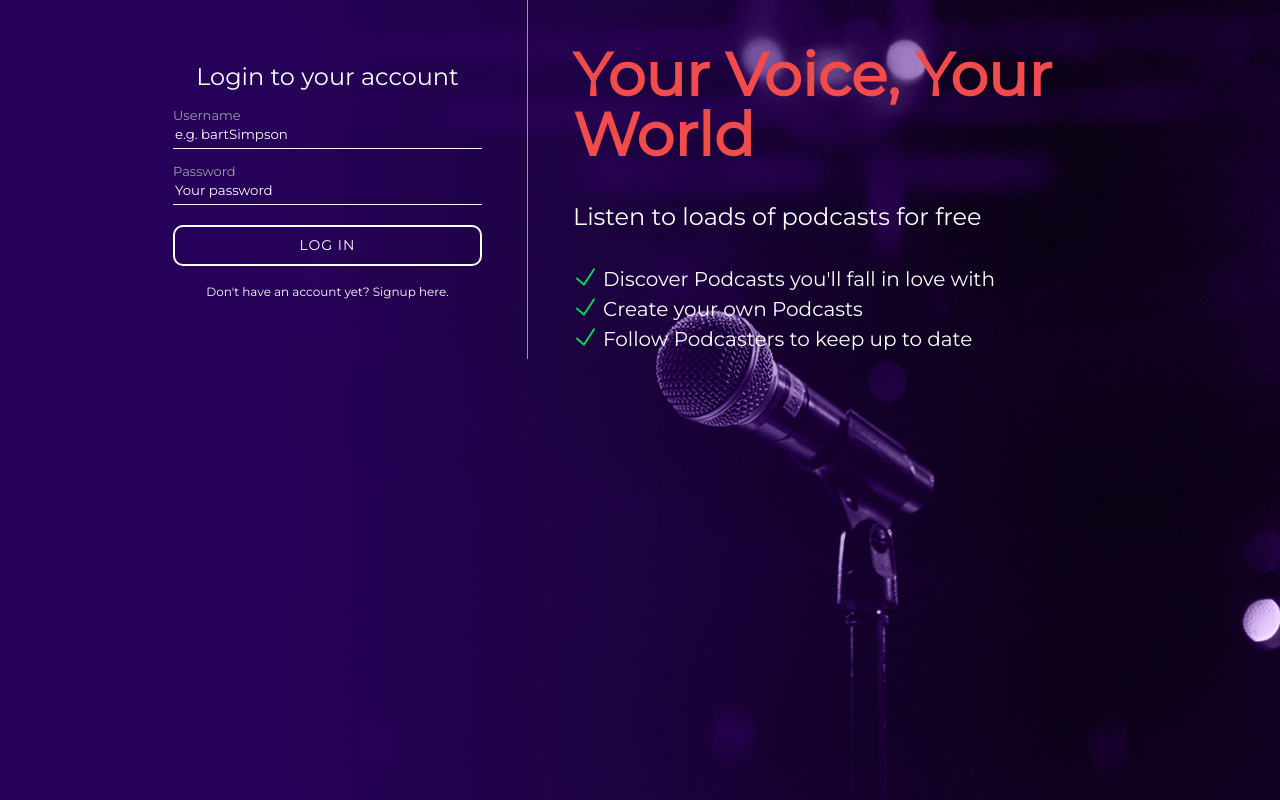
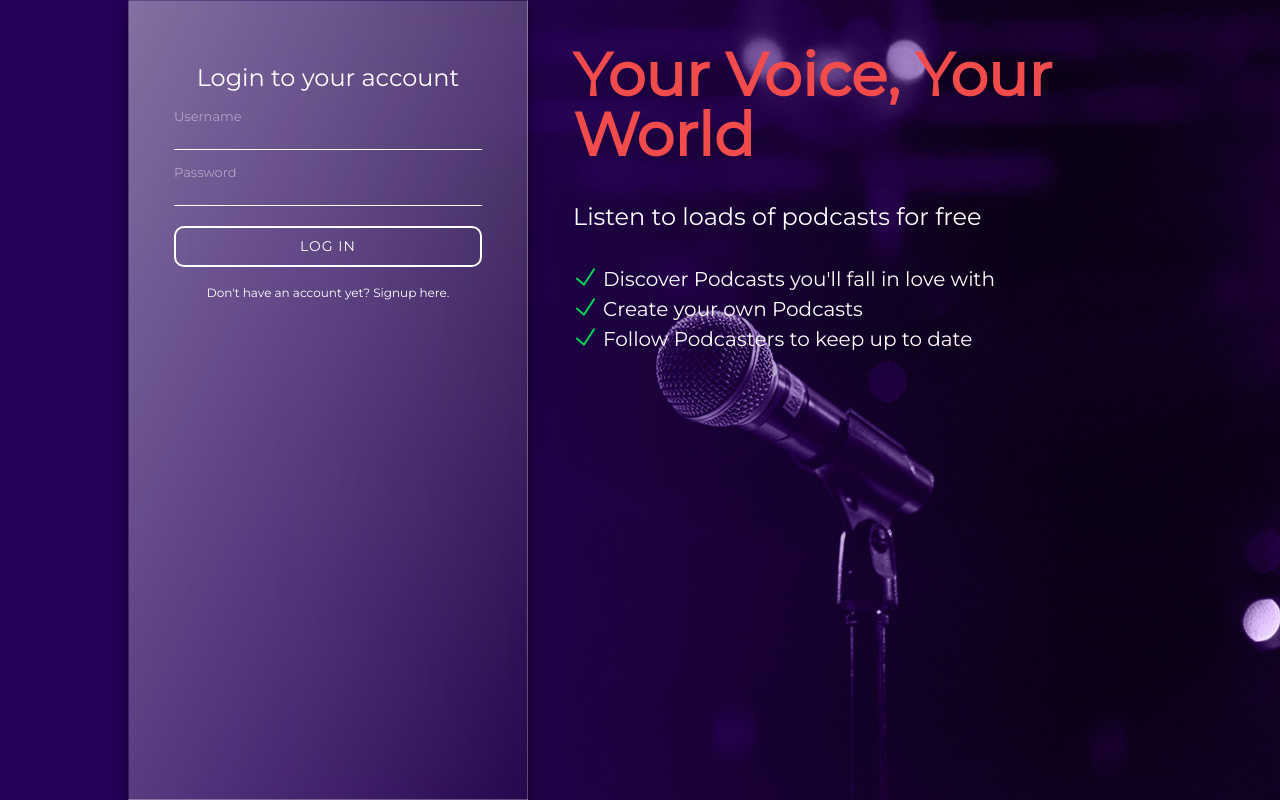
Before and after one commit to yassin-bouchlouch/projet_fil_rouge, a PHP site: page /register.php in a window 1280 px wide. Run offline with PHP 8.4, Linux system fonts and the light colour scheme; some libraries are stand-ins or nearby versions.

Commit message:
update register style

```diff
--- a/Projet/assets/css/register.css
+++ b/Projet/assets/css/register.css
@@ -58,6 +58,11 @@
     padding: 45px;
     float: left;
     border-right: 1px solid #999;
+    background: linear-gradient( to right bottom, rgba(255, 255, 255, 0.438), rgba(255, 255, 255, 0.027) );
+    backdrop-filter: blur(2rem);
+    border: 1px solid rgba(255, 255, 255, 0.062);
+    box-shadow: 0 10px 20px rgba(0, 0, 0, 0.253), 0 6px 6px rgba(0, 0, 0, 0.397);
+    height: 100vh;
 }
 
 #inputContainer h2 {
@@ -77,7 +82,7 @@
 }
 
 #inputContainer label {
-	color: #a0a0a0;
+	color: rgb(255 255 255 / 44%);
     font-size: 13px;
     margin-top: 15px;
     display: block;
--- a/Projet/register.php
+++ b/Projet/register.php
@@ -57,11 +57,11 @@
 					<p>
 						<?php echo $account->getError(Constants::$loginFailed); ?>
 						<label for="loginUsername">Username</label>
-						<input id="loginUsername" name="loginUsername" type="text" placeholder="e.g. bartSimpson" value="<?php getInputValue('loginUsername') ?>" required autocomplete="off">
+						<input id="loginUsername" name="loginUsername" type="text"  value="<?php getInputValue('loginUsername') ?>" required autocomplete="off">
 					</p>
 					<p>
 						<label for="loginPassword">Password</label>
-						<input id="loginPassword" name="loginPassword" type="password" placeholder="Your password" required>
+						<input id="loginPassword" name="loginPassword" type="password"  required>
 					</p>
 
 					<button type="submit" name="loginButton">LOG IN</button>
```
